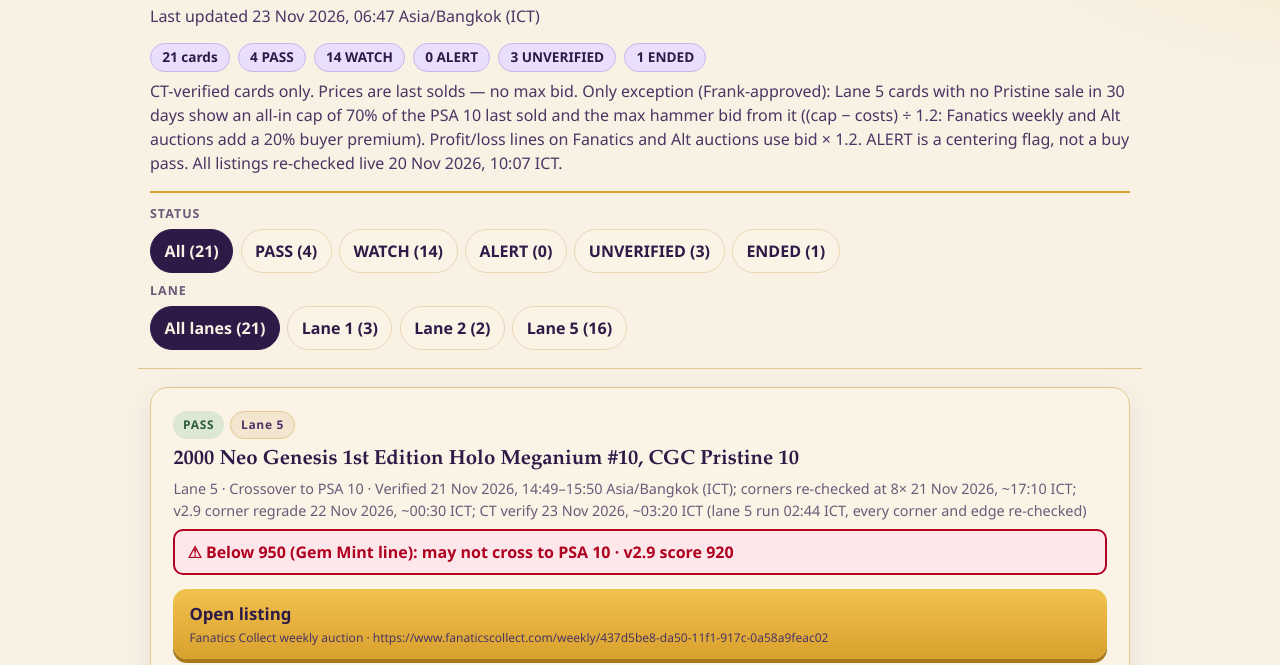
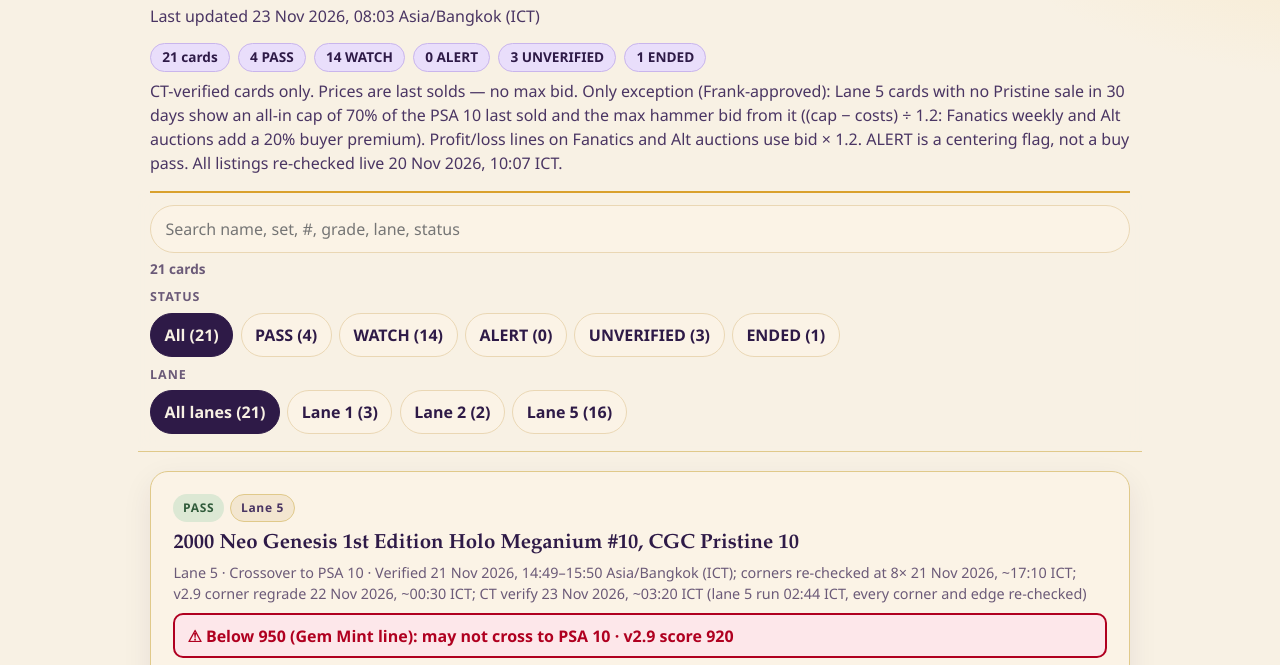
Before and after one commit to paulfrank069-rgb/paulfrank069-rgb.github.io, a plain HTML site: page mint11-cardsite-v7k2nq/index.html in a window 1280 px wide. Shown: the part 115-780 px from the top of the page. Drawn offline with Linux system fonts and the light colour scheme.

Commit message:
Sync published site

```diff
--- a/mint11-cardsite-v7k2nq/index.html
+++ b/mint11-cardsite-v7k2nq/index.html
@@ -126,6 +126,47 @@ a { color: var(--ink); }
   font: inherit;
   font-weight: 600;
   cursor: pointer;
+}
+.search-wrap {
+  position: relative;
+  margin-bottom: 0.4rem;
+}
+.search-wrap input {
+  width: 100%;
+  box-sizing: border-box;
+  min-height: 48px;
+  padding: 0.55rem 3rem 0.55rem 0.9rem;
+  border: 1px solid var(--champagne);
+  border-radius: 999px;
+  background: var(--panel);
+  color: var(--ink);
+  font: inherit;
+  font-size: 16px;
+}
+.search-wrap input::-webkit-search-cancel-button { -webkit-appearance: none; display: none; }
+.search-wrap input:focus-visible { outline: 3px solid var(--gold-2); outline-offset: 2px; }
+.filters .search-clear {
+  position: absolute;
+  right: 4px;
+  top: 50%;
+  transform: translateY(-50%);
+  min-height: 40px;
+  width: 40px;
+  padding: 0;
+  border: none;
+  background: transparent;
+  font-size: 1.4rem;
+  line-height: 1;
+  color: var(--muted);
+}
+.sr-only { position: absolute; width: 1px; height: 1px; overflow: hidden; clip: rect(0 0 0 0); white-space: nowrap; }
+.filters p.search-count {
+  margin: 0 0 0.55rem;
+  text-transform: none;
+  letter-spacing: normal;
+  font-weight: 600;
+  font-size: 0.85rem;
+  color: var(--muted);
 }
 .filters button[aria-pressed="true"] {
   background: var(--ink);
@@ -379,7 +420,7 @@ dialog.lightbox::backdrop {
     <header class="site-header">
       <p class="eyebrow">Mint 11 Hobby Hub</p>
       <h1>Mint 11 – Verified Cards</h1>
-      <p class="updated">Last updated 23 Nov 2026, 06:47 Asia/Bangkok (ICT)</p>
+      <p class="updated">Last updated 23 Nov 2026, 08:03 Asia/Bangkok (ICT)</p>
       <div class="counts" aria-label="Counts by status">
         <span>21 cards</span>
         <span>4 PASS</span>
@@ -392,6 +433,12 @@ dialog.lightbox::backdrop {
     </header>
 
     <nav class="filters" aria-label="Filter cards">
+      <div class="search-wrap" role="search">
+        <label for="q" class="sr-only">Search cards</label>
+        <input id="q" type="search" placeholder="Search name, set, #, grade, lane, status" autocomplete="off" autocapitalize="off" spellcheck="false" enterkeyhint="search">
+        <button type="button" class="search-clear" id="q-clear" aria-label="Clear search" hidden>&times;</button>
+      </div>
+      <p class="search-count" id="q-count" aria-live="polite"></p>
       <p>Status</p>
       <div class="row"><button type='button' data-filter-status='ALL' aria-pressed='true'>All (21)</button><button type='button' data-filter-status='PASS' aria-pressed='false'>PASS (4)</button><button type='button' data-filter-status='WATCH' aria-pressed='false'>WATCH (14)</button><button type='button' data-filter-status='ALERT' aria-pressed='false'>ALERT (0)</button><button type='button' data-filter-status='UNVERIFIED' aria-pressed='false'>UNVERIFIED (3)</button><button type='button' data-filter-status='ENDED' aria-pressed='false'>ENDED (1)</button></div>
       <p>Lane</p>
@@ -889,21 +936,55 @@ dialog.lightbox::backdrop {
   const laneBtns = Array.from(document.querySelectorAll("[data-filter-lane]"));
   let status = "ALL";
   let lane = "ALL";
+  const q = document.getElementById("q");
+  const qClear = document.getElementById("q-clear");
+  const qCount = document.getElementById("q-count");
+  const STATUSES = ["pass", "watch", "alert", "unverified", "ended"];
+  const norm = (t) => (t || "").toLowerCase().replace(/\s+/g, " ");
+  for (const card of cards) {
+    const h2 = card.querySelector(".card-head h2");
+    const laneLbl = card.querySelector(".card-meta span");
+    card.dataset.search = norm([
+      h2 ? h2.textContent : "",
+      laneLbl ? laneLbl.textContent : "",
+      card.dataset.status,
+      "lane " + card.dataset.lane,
+    ].join(" "));
+  }
 
   function apply() {
+    const terms = norm(q.value).trim().split(" ").filter(Boolean);
     let shown = 0;
+    let elsewhere = 0;
     for (const card of cards) {
       const isEnded = card.dataset.status === "ENDED";
       const okStatus = status === "ENDED" ? isEnded
         : status === "ALL" ? !isEnded
         : card.dataset.status === status;
       const okLane = lane === "ALL" || card.dataset.lane === lane;
-      const on = okStatus && okLane;
+      const okText = terms.every((t) => STATUSES.includes(t)
+        ? card.dataset.status.toLowerCase() === t
+        : card.dataset.search.includes(t));
+      const on = okStatus && okLane && okText;
       card.hidden = !on;
       if (on) shown += 1;
+      else if (okText && terms.length) elsewhere += 1;
+    }
+    qClear.hidden = q.value === "";
+    if (terms.length) {
+      let msg = shown + (shown === 1 ? " card matches" : " cards match") + " \u201c" + q.value.trim() + "\u201d";
+      if (elsewhere) msg += " (" + elsewhere + " more under other tabs)";
+      qCount.textContent = msg;
+      empty.textContent = "No cards match \u201c" + q.value.trim() + "\u201d" + (elsewhere ? " in this tab. Try ALL or ENDED." : ".");
+    } else {
+      qCount.textContent = shown + (shown === 1 ? " card" : " cards");
+      empty.textContent = "No cards match these filters.";
     }
     empty.hidden = shown !== 0;
   }
+  q.addEventListener("input", apply);
+  q.addEventListener("keydown", (ev) => { if (ev.key === "Enter") q.blur(); });
+  qClear.addEventListener("click", () => { q.value = ""; apply(); q.focus(); });
 
   function wire(btns, key, set) {
     for (const btn of btns) {
```
